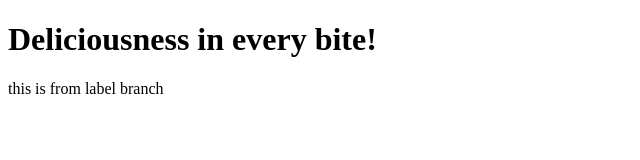
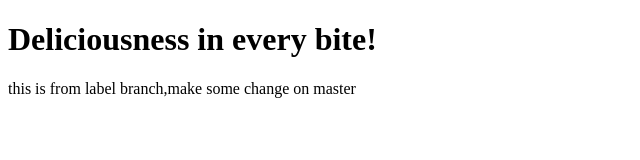
Before and after one commit to zj597181380/publicSpace, a plain HTML site: page index.htm in a window 1280 px wide. Shown: the whole page, without its empty margins (0-640 px from the left). Drawn offline with Linux system fonts and the light colour scheme.

Commit message:
index made a change

```diff
--- a/index.htm
+++ b/index.htm
@@ -3,7 +3,7 @@
 <body>
 
 <h1>Deliciousness in every bite!</h1>
-<p>this is from label branch</p>
+<p>this is from label branch,make some change on master</p>
 
 </body>
 </html>
```
